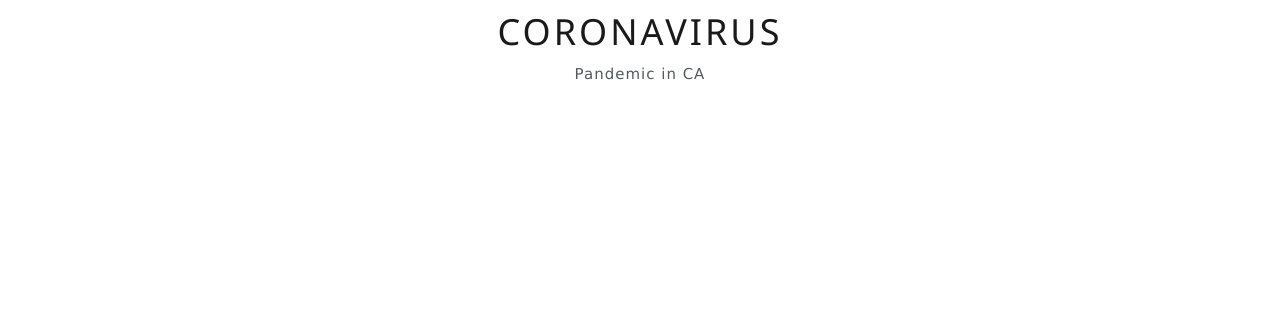
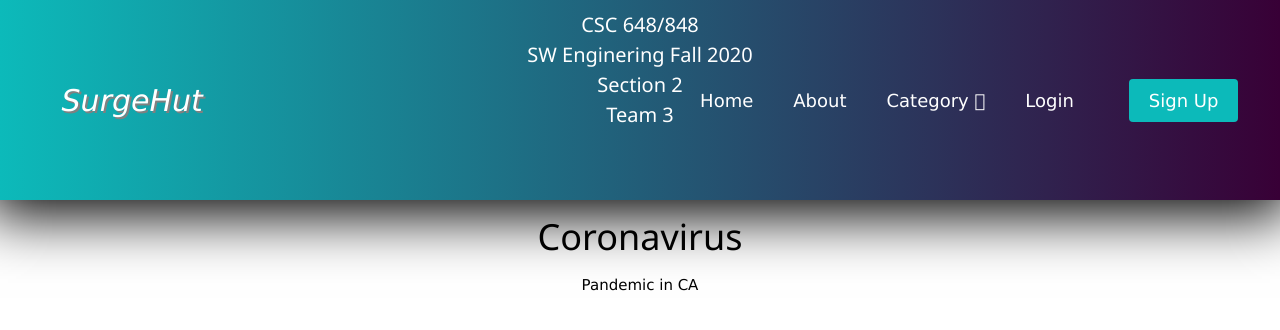
Before and after one commit to dbenavi5/surghut, a Next.js app in the folder application/docker/: page /covid_page in a window 1280 px wide. Shown: the top 330 px of the page. Built offline with nearby package versions, Linux system fonts and the light colour scheme.

Commit message:
added navbar component to covid and wildfire pages

```diff
--- a/application/docker/components/Dropdown.js
+++ b/application/docker/components/Dropdown.js
@@ -1,7 +1,6 @@
 import React, { useState } from 'react';
 import Link from 'next/link';
 import { MenuItems } from './MenuItems';
-// import './Dropdown.css';
 
 function Dropdown()  {
 
--- a/application/docker/pages/covid_page.js
+++ b/application/docker/pages/covid_page.js
@@ -1,17 +1,12 @@
 import React  from 'react';
 import Head from 'next/head';
+import Navbar from '../components/Navbar';
 
 const Covid = () =>(
-    <div className="reg-form">
-        <Head>
-            <title>SurgeHut</title>
-            <meta name="Description" content="SFSU team3  project Fall 2020."></meta>
-            <meta name="viewport" content="width=device-width, initial-scale=1"></meta>
-            <link rel="stylesheet" href="https://bootswatch.com/4/lux/bootstrap.min.css"/>
-            <link rel="stylesheet" href="https://www.w3schools.com/w3css/4/w3.css"/>
-        </Head>
+    <div>
         <center>
             <div>
+                <Navbar/>
                 <h1>Coronavirus</h1>
                 <p>Pandemic in CA</p>
             </div>
--- a/application/docker/pages/wildfires_page.js
+++ b/application/docker/pages/wildfires_page.js
@@ -1,15 +1,12 @@
 import React from 'react';
 import Head from 'next/head';
+import Navbar from '../components/Navbar';
 
 const Wildfires = () =>(
-        <div className="reg-form">
-            <Head>
-                <title>SurgeHut</title>
-                <link rel="stylesheet" href="https://bootswatch.com/4/lux/bootstrap.min.css"/>
-                <link rel="stylesheet" href="https://www.w3schools.com/w3css/4/w3.css"/>
-            </Head>
+        <div>
             <center>
                 <div>
+                    <Navbar/>
                     <h1>Wildfires</h1>
                     <p>in CA</p>
                 </div>
```
